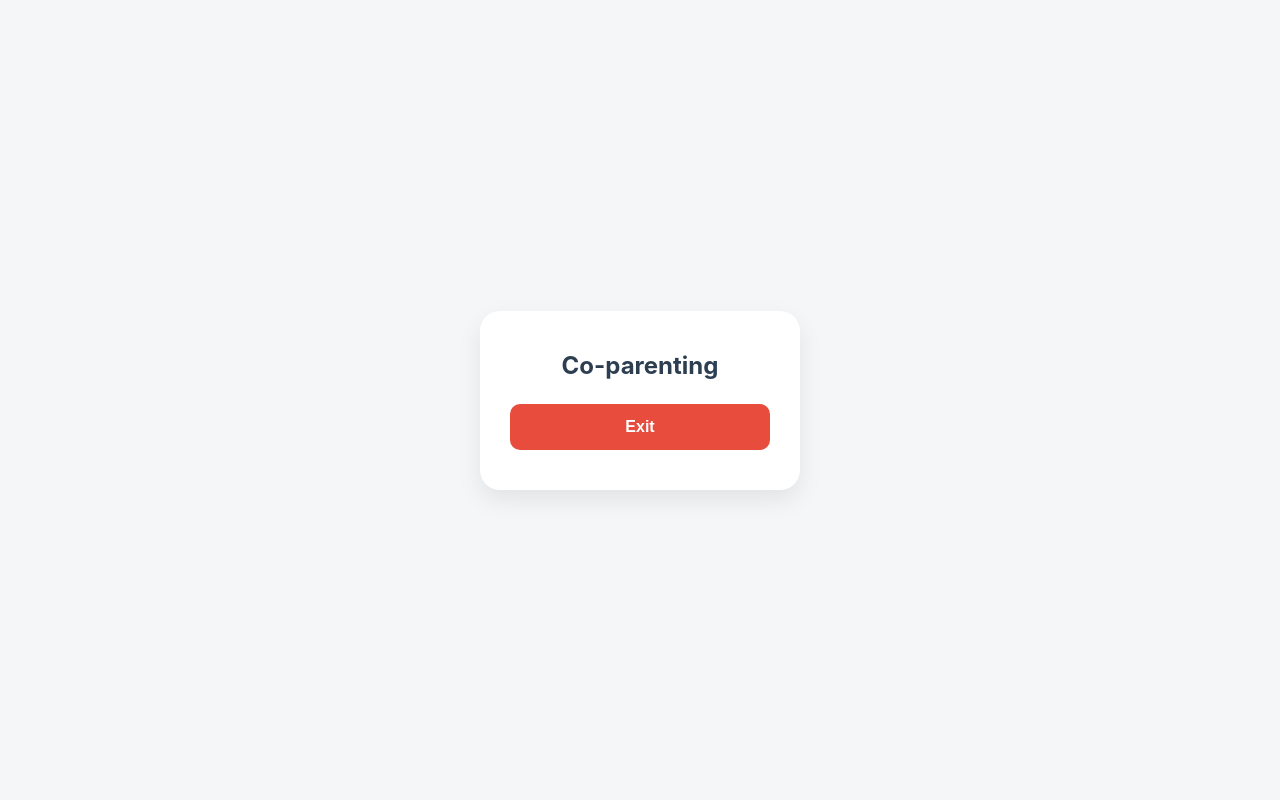
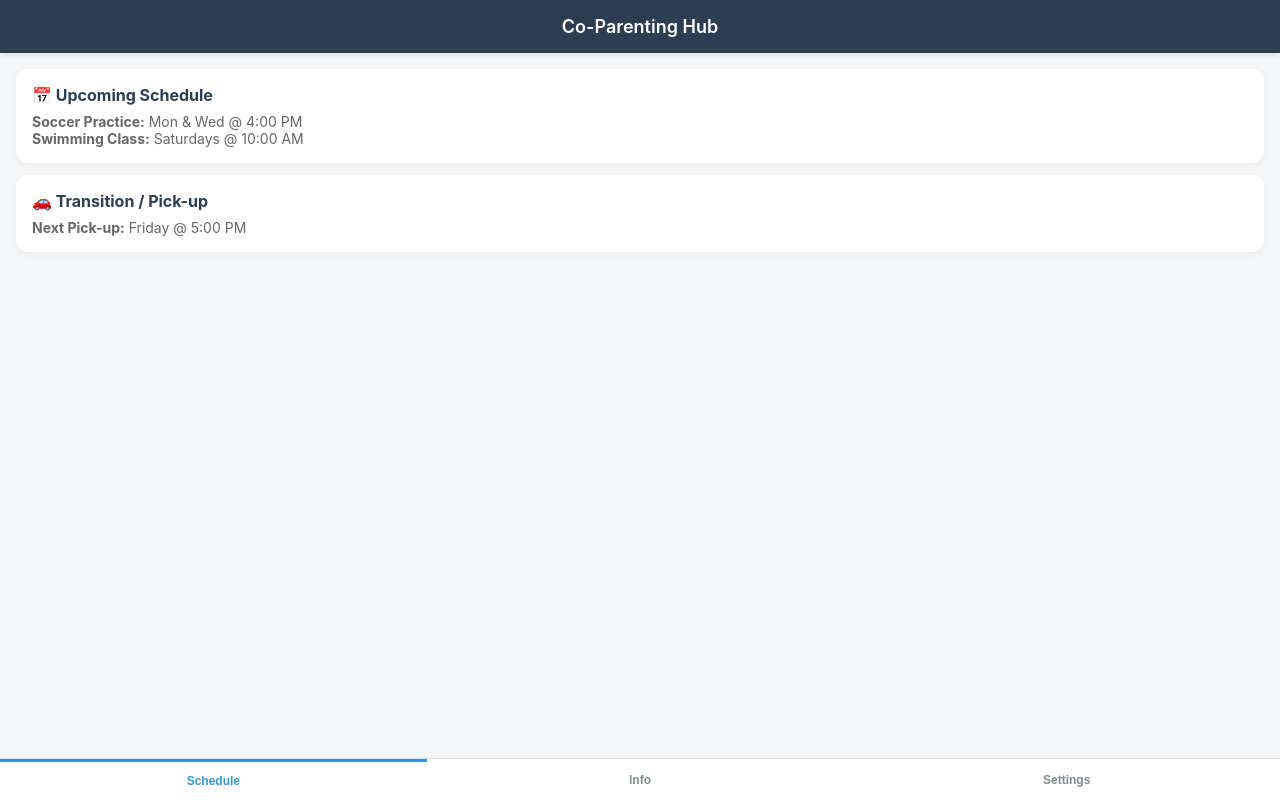
Before and after one commit to aduran1615/coparenting-app, a plain HTML site: page index.html in a window 1280 px wide. Drawn offline with Linux system fonts and the light colour scheme.

Commit message:
Add files via upload

```diff
--- a/index.html
+++ b/index.html
@@ -3,73 +3,169 @@
 <head>
   <meta charset="UTF-8">
   <meta name="viewport" content="width=device-width, initial-scale=1.0">
-  <title>Co-parenting</title>
+  <title>Co-Parenting Hub</title>
   <style>
-    * {
-      box-sizing: border-box;
-      margin: 0;
-      padding: 0;
+    :root {
+      --primary: #2c3e50;
+      --accent: #3498db;
+      --bg: #f4f6f8;
+      --card-bg: #ffffff;
+      --text: #333333;
     }
+
+    * { box-sizing: border-box; margin: 0; padding: 0; }
+
     body {
       font-family: -apple-system, BlinkMacSystemFont, "Segoe UI", Roboto, sans-serif;
-      background-color: #f4f6f8;
+      background-color: var(--bg);
+      color: var(--text);
       display: flex;
       flex-direction: column;
-      justify-content: center;
-      align-items: center;
       height: 100vh;
-      padding: 20px;
+      overflow: hidden;
     }
-    .app-card {
-      background: #ffffff;
-      padding: 40px 30px;
-      border-radius: 20px;
-      box-shadow: 0 10px 25px rgba(0,0,0,0.08);
+
+    /* App Header */
+    header {
+      background-color: var(--primary);
+      color: white;
+      padding: 16px;
       text-align: center;
+      font-size: 18px;
+      font-weight: 600;
+      box-shadow: 0 2px 5px rgba(0,0,0,0.1);
+    }
+
+    /* Main Content Container */
+    main {
+      flex: 1;
+      padding: 16px;
+      overflow-y: auto;
+    }
+
+    .tab-content { display: none; }
+    .tab-content.active { display: block; }
+
+    /* UI Cards */
+    .card {
+      background: var(--card-bg);
+      border-radius: 12px;
+      padding: 16px;
+      margin-bottom: 12px;
+      box-shadow: 0 2px 8px rgba(0,0,0,0.05);
+    }
+
+    .card h3 {
+      font-size: 16px;
+      color: var(--primary);
+      margin-bottom: 8px;
+    }
+
+    .card p {
+      font-size: 14px;
+      color: #666;
+    }
+
+    /* Bottom Navigation Bar */
+    nav {
+      background: var(--card-bg);
+      display: flex;
+      border-top: 1px solid #e0e0e0;
+    }
+
+    .nav-btn {
+      flex: 1;
+      padding: 12px 0;
+      background: none;
+      border: none;
+      font-size: 12px;
+      color: #7f8c8d;
+      font-weight: 600;
+      cursor: pointer;
+    }
+
+    .nav-btn.active {
+      color: var(--accent);
+      border-top: 3px solid var(--accent);
+    }
+
+    /* Action Button */
+    .btn-action {
       width: 100%;
-      max-width: 320px;
-    }
-    h1 {
-      color: #2c3e50;
-      font-size: 24px;
-      margin-bottom: 24px;
-    }
-    .exit-btn {
-      background-color: #e74c3c;
+      background-color: var(--accent);
       color: white;
       border: none;
-      padding: 14px 28px;
-      font-size: 16px;
+      padding: 12px;
+      border-radius: 8px;
       font-weight: 600;
-      border-radius: 10px;
+      margin-top: 10px;
       cursor: pointer;
-      width: 100%;
-      transition: background-color 0.2s;
-    }
-    .exit-btn:active {
-      background-color: #c0392b;
     }
   </style>
 </head>
 <body>
 
-  <div class="app-card">
-    <h1>Co-parenting</h1>
-    <button class="exit-btn" onclick="exitApp()">Exit</button>
-  </div>
+  <header>Co-Parenting Hub</header>
+
+  <main>
+    <!-- Schedule Tab -->
+    <div id="schedule" class="tab-content active">
+      <div class="card">
+        <h3>📅 Upcoming Schedule</h3>
+        <p><strong>Soccer Practice:</strong> Mon & Wed @ 4:00 PM</p>
+        <p><strong>Swimming Class:</strong> Saturdays @ 10:00 AM</p>
+      </div>
+      <div class="card">
+        <h3>🚗 Transition / Pick-up</h3>
+        <p><strong>Next Pick-up:</strong> Friday @ 5:00 PM</p>
+      </div>
+    </div>
+
+    <!-- Info Tab -->
+    <div id="info" class="tab-content">
+      <div class="card">
+        <h3>📋 Essential Info</h3>
+        <p><strong>Pediatrician:</strong> Dr. Smith (555-0192)</p>
+        <p><strong>School Contact:</strong> Main Office (555-0144)</p>
+      </div>
+      <div class="card">
+        <h3>⚽ Activities & Gear</h3>
+        <p>Gymnastics clothes & Swim kit in backpack.</p>
+      </div>
+    </div>
+
+    <!-- Settings Tab -->
+    <div id="settings" class="tab-content">
+      <div class="card">
+        <h3>App Options</h3>
+        <button class="btn-action" style="background-color: #e74c3c;" onclick="exitApp()">Exit Application</button>
+      </div>
+    </div>
+  </main>
+
+  <!-- Navigation Tabs -->
+  <nav>
+    <button class="nav-btn active" onclick="showTab('schedule', this)">Schedule</button>
+    <button class="nav-btn" onclick="showTab('info', this)">Info</button>
+    <button class="nav-btn" onclick="showTab('settings', this)">Settings</button>
+  </nav>
 
   <script>
+    function showTab(tabId, element) {
+      document.querySelectorAll('.tab-content').forEach(tab => tab.classList.remove('active'));
+      document.querySelectorAll('.nav-btn').forEach(btn => btn.classList.remove('active'));
+
+      document.getElementById(tabId).classList.add('active');
+      element.classList.add('active');
+    }
+
     function exitApp() {
-      // Attempts to close the window or redirects back to browser home page
       if (window.history.length > 1) {
         window.history.back();
       } else {
-        window.close();
-        // Fallback for mobile browsers that block auto-closing:
-        alert("To exit, swipe up or tap your phone's Home button.");
+        alert("To close, swipe up or press your phone's Home button.");
       }
     }
   </script>
-
 </body>
 </html>
```
